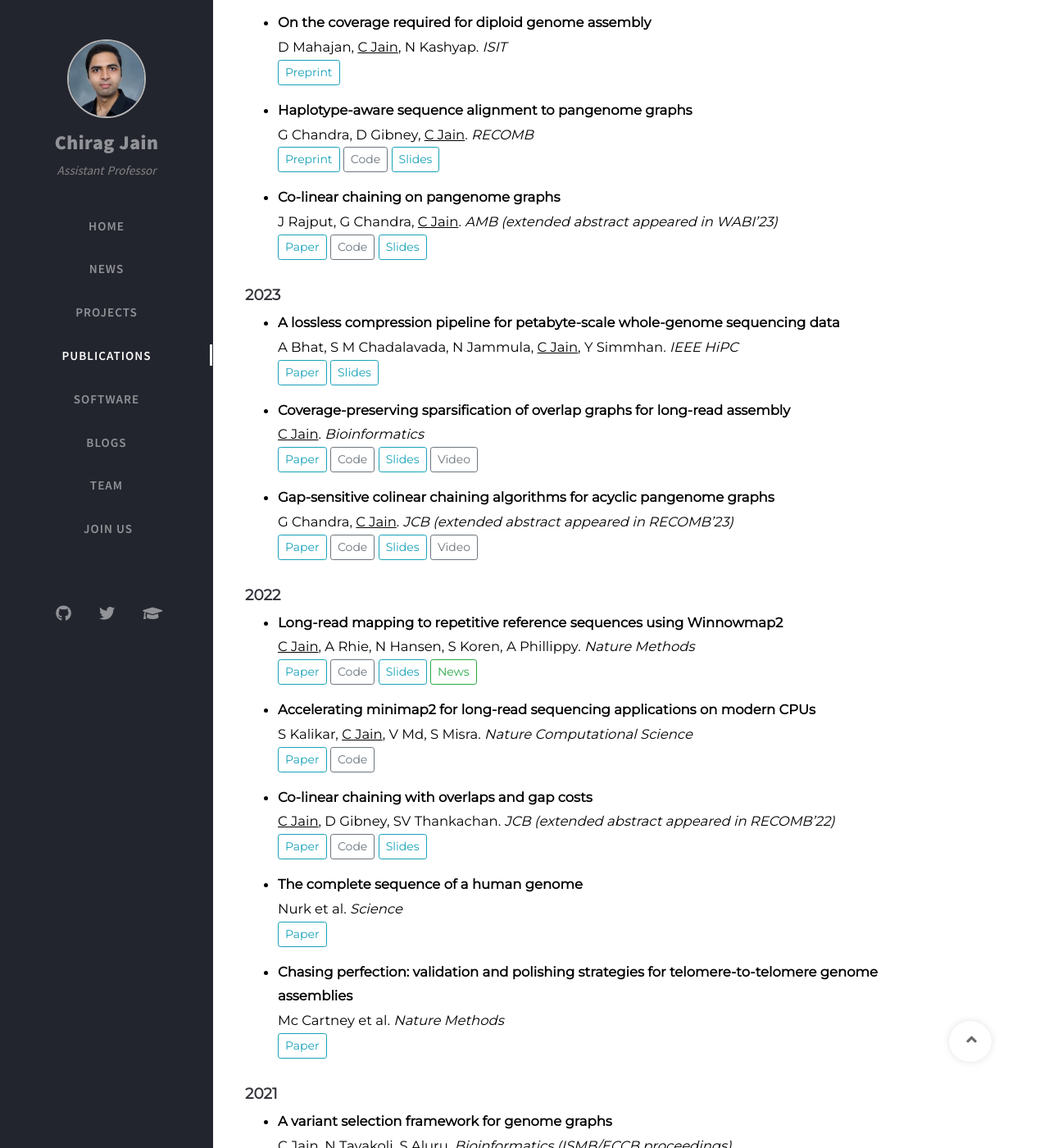
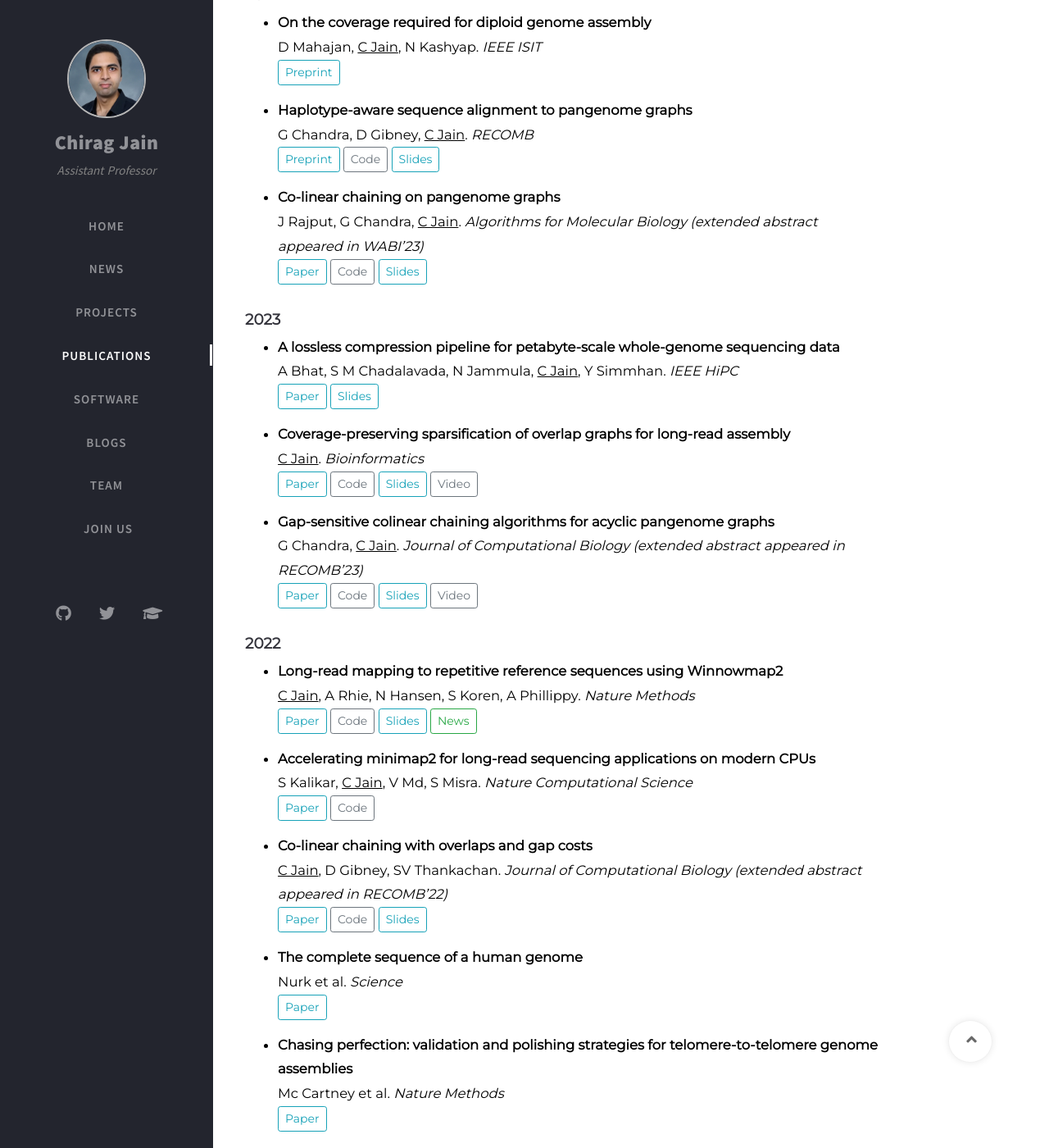
Before and after one commit to at-cg/at-cg.github.io, a Jekyll site: the page built from tabs/publications.md, in a window 1280 px wide and 1400 px high, scrolled down 313 px. Shown: the whole window at 82% size. Built offline with Jekyll 4.4.1, drawn with Linux system fonts in a browser that asks for light colours; nearby versions of some CDN libraries; comment, search, counter and statistics services are not loaded; some of the changed text lies outside the part shown.

Commit message:
Update publications.md

```diff
--- a/tabs/publications.md
+++ b/tabs/publications.md
@@ -35,7 +35,7 @@ S S Kamath, M Bindra, D Pal, <u>C Jain</u>. _BioRxiv_
 
 #### **2024**
 * **On the coverage required for diploid genome assembly** <br>
-D Mahajan, <u>C Jain</u>, N Kashyap. _ISIT_
+D Mahajan, <u>C Jain</u>, N Kashyap. _IEEE ISIT_
 <br>
 <button type="button" class="btn btn-outline-info btn-sm">
 <a href="https://arxiv.org/abs/2405.05734" style="all: unset; color: inherit">Preprint</a>
@@ -55,7 +55,7 @@ G Chandra, D Gibney, <u>C Jain</u>. _RECOMB_
 </button>
 
 * **Co-linear chaining on pangenome graphs** <br>
-J Rajput, G Chandra, <u>C Jain</u>. _AMB (extended abstract appeared in WABI'23)_
+J Rajput, G Chandra, <u>C Jain</u>. _Algorithms for Molecular Biology (extended abstract appeared in WABI'23)_
 <br>
 <button type="button" class="btn btn-outline-info btn-sm">
 <a href="https://drive.google.com/file/d/1uw7VfX6-9x9-jdr4apZz5qP0fgeu1OlI/view?usp=share_link" style="all: unset; color: inherit">Paper</a>
@@ -96,7 +96,7 @@ A Bhat, S M Chadalavada, N Jammula, <u>C Jain</u>, Y Simmhan. _IEEE HiPC_
 </button>
 
 * **Gap-sensitive colinear chaining algorithms for acyclic pangenome graphs** <br>
-G Chandra, <u>C Jain</u>. _JCB (extended abstract appeared in RECOMB'23)_
+G Chandra, <u>C Jain</u>. _Journal of Computational Biology (extended abstract appeared in RECOMB'23)_
 <br>
 <button type="button" class="btn btn-outline-info btn-sm">
 <a href="https://drive.google.com/file/d/1j6mrQTVSi8Td_yvzwIFgBLFHOT_GQwfi/view?usp=share_link" style="all: unset; color: inherit">Paper</a>
@@ -138,7 +138,7 @@ S Kalikar, <u>C Jain</u>, V Md, S Misra. _Nature Computational Science_
 </button>
 
 * **Co-linear chaining with overlaps and gap costs** <br>
-<u>C Jain</u>, D Gibney, SV Thankachan. _JCB (extended abstract appeared in RECOMB'22)_
+<u>C Jain</u>, D Gibney, SV Thankachan. _Journal of Computational Biology (extended abstract appeared in RECOMB'22)_
 <br>
 <button type="button" class="btn btn-outline-info btn-sm">
 <a href="https://drive.google.com/file/d/10B0WIXyIawZTpcLDTAo3fo0Q35_8IKBI/view?usp=sharing" style="all: unset; color: inherit">Paper</a>
@@ -201,7 +201,7 @@ H Zhang, <u>C Jain</u>, S Aluru. _BMC Genomics_
 <button type="button" class="btn btn-outline-secondary btn-sm"><a href="https://github.com/haowenz/LRECE" style="all: unset; color: inherit">Code</a></button>
 
 * **On the complexity of sequence to graph alignment** <br>
-<u>C Jain</u>, ⇔ H Zhang, Yu Gao, S Aluru. _JCB (extended abstract appeared in RECOMB'19)_
+<u>C Jain</u>, ⇔ H Zhang, Yu Gao, S Aluru. _Journal of Computational Biology (extended abstract appeared in RECOMB'19)_
 <br>
 <button type="button" class="btn btn-outline-info btn-sm"><a href="https://drive.google.com/file/d/12SN5wWBLv36frBzVvChoFSVx3by32t7t/view?usp=sharing" style="all: unset; color: inherit">Paper</a></button>
 <button type="button" class="btn btn-outline-secondary btn-sm"><a href="https://github.com/haowenz/SGA" style="all: unset; color: inherit">Code</a></button>
@@ -248,7 +248,7 @@ A Dilthey, <u>C Jain</u>, S Koren, A Phillippy. _Nature Comm._
 <button type="button" class="btn btn-outline-info btn-sm"><a href="https://drive.google.com/file/d/1gcBJL64B0Mjj2NlmtBUsz2fzAr1vZsdJ/view?usp=sharing" style="all: unset; color: inherit">Slides</a></button>
 
 * **A fast approximate algorithm for mapping long reads to large reference databases** <br>
-<u>C Jain</u>, A Dilthey, S Koren, S Aluru, A Phillippy. _JCB (extended abstract appeared in RECOMB'17)_
+<u>C Jain</u>, A Dilthey, S Koren, S Aluru, A Phillippy. _Journal of Computational Biology (extended abstract appeared in RECOMB'17)_
 <br>
 <button type="button" class="btn btn-outline-info btn-sm"><a href="https://drive.google.com/file/d/1r23RXyXvpSS0_Vcus-Wo747ARHcc0zi1/view?usp=sharing" style="all: unset; color: inherit">Paper</a></button>
 <button type="button" class="btn btn-outline-secondary btn-sm"><a href="https://github.com/marbl/MashMap" style="all: unset; color: inherit">Code</a></button>
```
